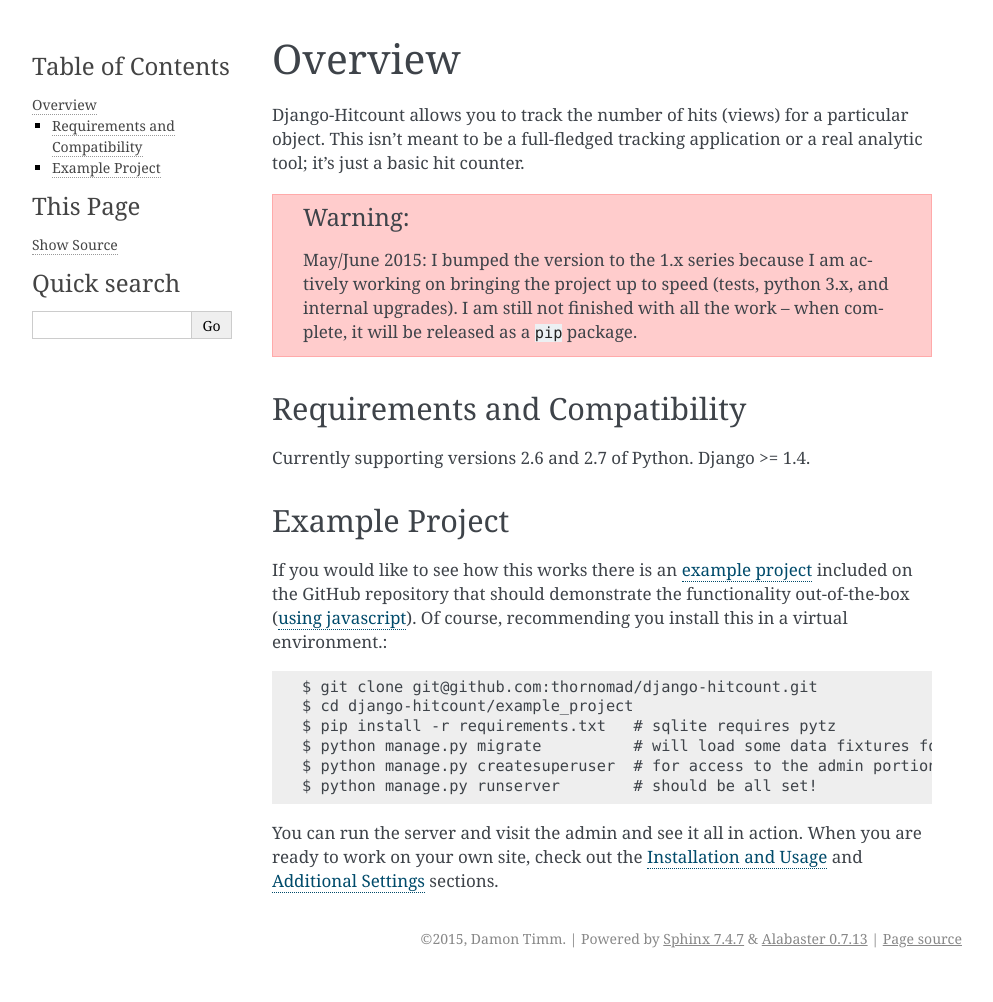
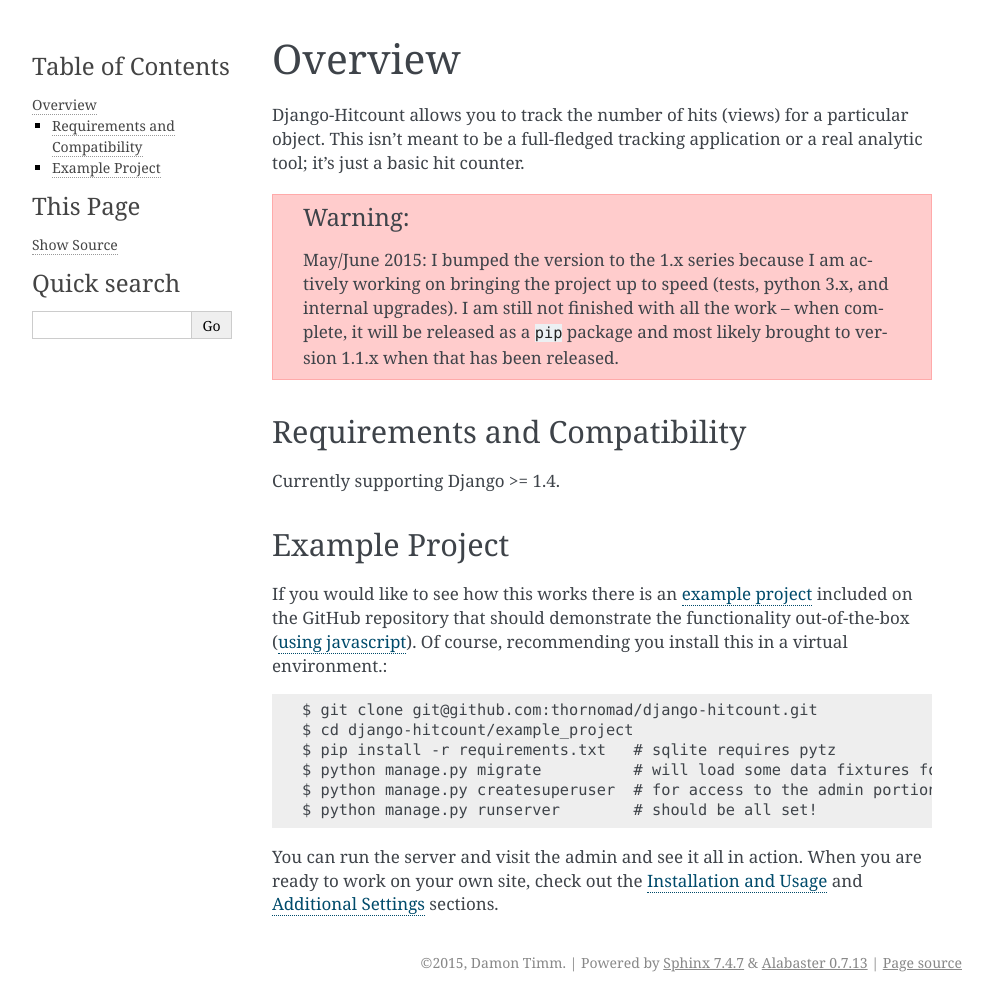
Before and after one commit to thornomad/django-hitcount, a Sphinx documentation site: the page built from docs/overview.rst, in a window 1280 px wide. Shown: the whole page, without its empty margins (148-1141 px from the left). Built offline with Sphinx 7.4.7, drawn with Linux system fonts in a browser that asks for light colours; before the commit the page ends 978 px from its top, so only the background shows below that.

Commit message:
updated docs and requirements file

```diff
--- a/README.rst
+++ b/README.rst
@@ -21,11 +21,9 @@
 TODO
 -----
 
-* More tests! (low coverage)
+* Upload to pip repository
 * Mixin for a direct relationship on other models when desired
 * Internationalization (although this has been started)
-* Port to python 3.x
-* Upload to pip repository
 
 Additional Authors and Thanks
 -----------------------------
--- a/docs/overview.rst
+++ b/docs/overview.rst
@@ -5,12 +5,12 @@
 
 .. warning::
 
-  May/June 2015: I bumped the version to the 1.x series because I am actively working on bringing the project up to speed (tests, python 3.x, and internal upgrades).  I am still not finished with all the work -- when complete, it will be released as a ``pip`` package.
+  May/June 2015: I bumped the version to the 1.x series because I am actively working on bringing the project up to speed (tests, python 3.x, and internal upgrades).  I am still not finished with all the work -- when complete, it will be released as a ``pip`` package and most likely brought to version 1.1.x when that has been released.
 
 Requirements and Compatibility
 ------------------------------
 
-Currently supporting versions 2.6 and 2.7 of Python.  Django >= 1.4.
+Currently supporting Django >= 1.4.
 
 Example Project
 ---------------
--- /dev/null
+++ b/requirements.txt
@@ -0,0 +1,5 @@
+# Install all the requirements needed for testing and running the example
+# project in one fell swoop.
+
+-r tests/requirements.txt
+-r example_project/requirements.txt
```
Also changed, not shown: other parts of README.rst (+1 -1 lines).
